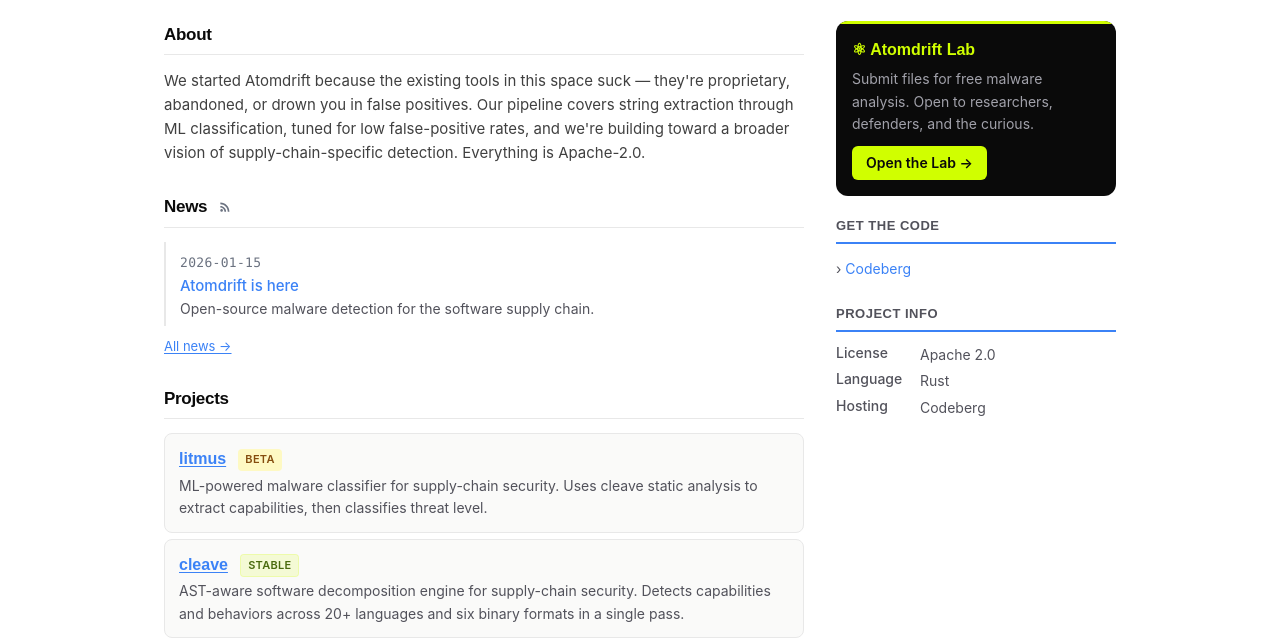
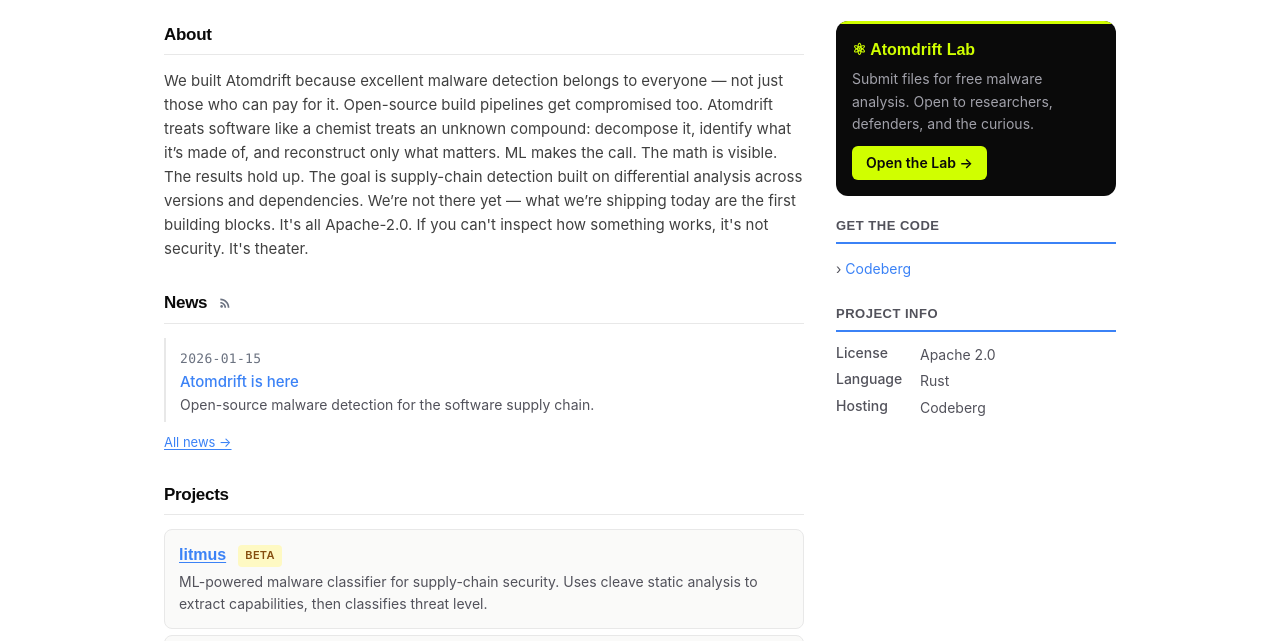
Before and after one commit to atomdrift-project/website, an Eleventy site: page src/index.njk in a window 1280 px wide. Shown: the part 132-773 px from the top of the page. Built offline with nearby package versions, Linux system fonts and the light colour scheme; Eleventy itself is replaced by a stand-in of ours; files that its build step writes are made by us from their sources; a web font is replaced by a local one.

Commit message:
frontpage text tuning

```diff
--- a/src/index.njk
+++ b/src/index.njk
@@ -7,11 +7,15 @@ title: Open-Source Malware Detection for the Modern Software Supply Chain
   <div class="content">
 
     <h2>About</h2>
-    <p>We started Atomdrift because the existing tools in this space suck
-    — they're proprietary, abandoned, or drown you in false positives.
-    Our pipeline covers string extraction through ML classification, tuned
-    for low false-positive rates, and we're building toward a broader vision
-    of supply-chain-specific detection. Everything is Apache-2.0.</p>
+    <p>
+We built Atomdrift because excellent malware detection belongs to everyone — not just those who can pay for it. Open-source build pipelines get compromised too.
+
+Atomdrift treats software like a chemist treats an unknown compound: decompose it, identify what it’s made of, and reconstruct only what matters. ML makes the call. The math is visible. The results hold up.
+
+The goal is supply-chain detection built on differential analysis across versions and dependencies. We’re not there yet — what we’re shipping today are the first building blocks.
+
+It's all Apache-2.0. If you can't inspect how something works, it's not security. It's theater.
+ </p>
 
     <h2>News <a href="/feed.xml" class="rss-link" title="RSS Feed"><svg class="rss-icon" viewBox="0 0 24 24" fill="currentColor"><circle cx="6.18" cy="17.82" r="2.18"/><path d="M4 4.44v2.83c7.03 0 12.73 5.7 12.73 12.73h2.83c0-8.59-6.97-15.56-15.56-15.56zm0 5.66v2.83c3.9 0 7.07 3.17 7.07 7.07h2.83c0-5.47-4.43-9.9-9.9-9.9z"/></svg></a></h2>
     <ul class="news-list">
```
